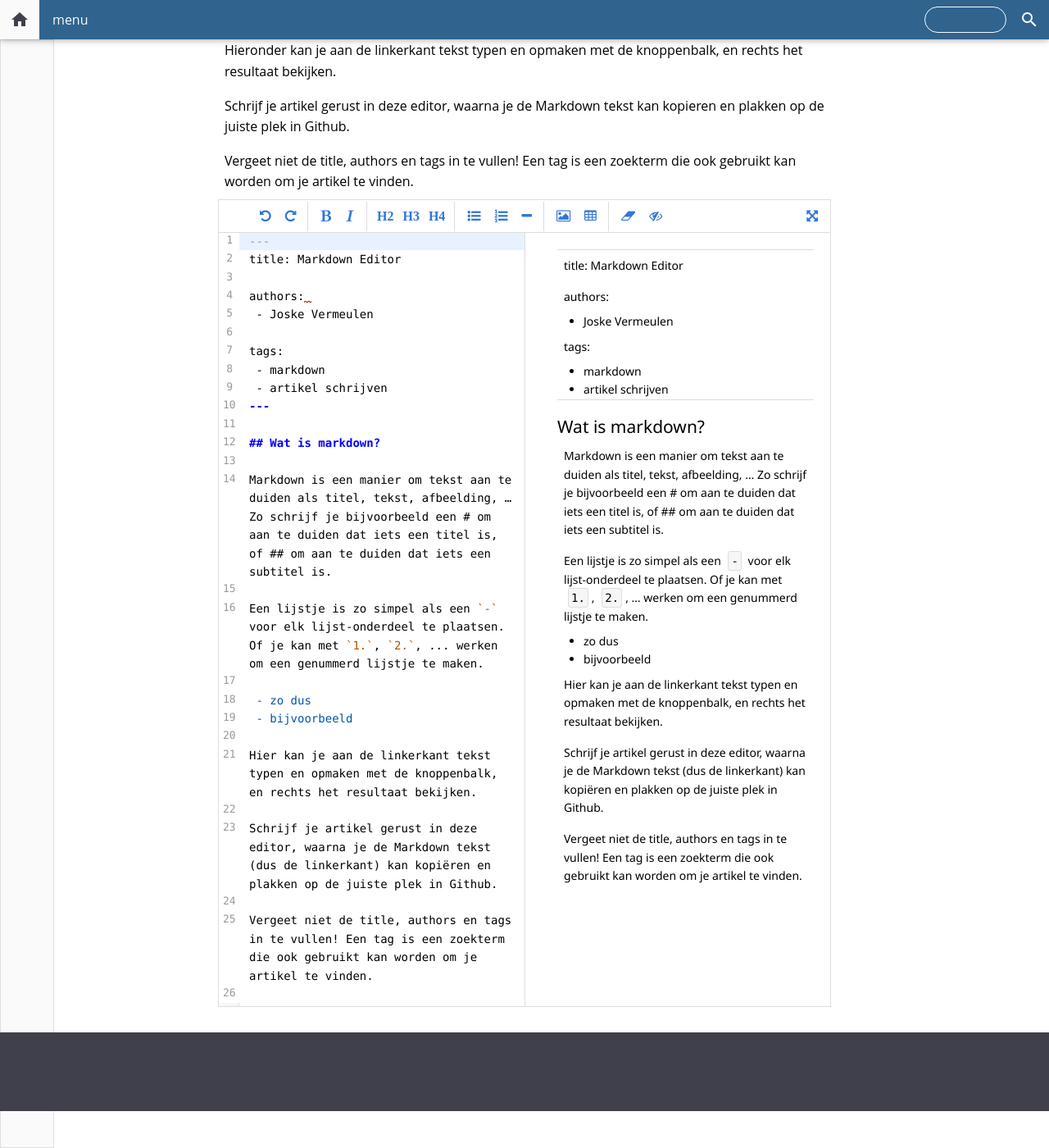
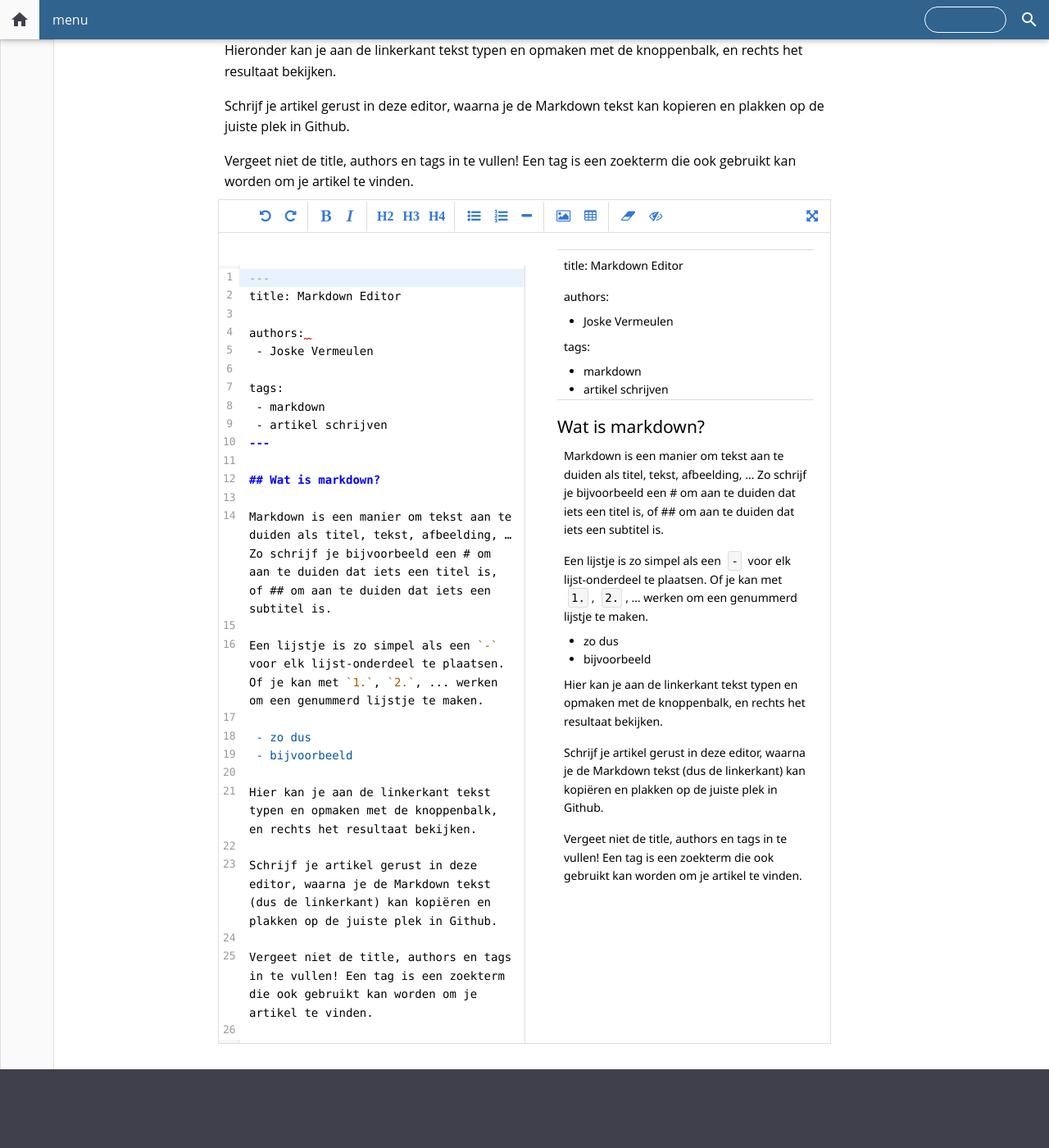
Before and after one commit to Pius-X-Antwerpen/digitale-leraar, a Jekyll site: the page built from markdown-editor.md, in a window 1280 px wide and 1400 px high, scrolled down 239 px. Shown: the whole window at 82% size. Built offline with Jekyll 4.4.1, drawn with Linux system fonts in a browser that asks for light colours.

Commit message:
Update editormd.css

```diff
--- a/editor.md/css/editormd.css
+++ b/editor.md/css/editormd.css
@@ -684,7 +684,7 @@
   font-size: 14px;
   font-family: "YaHei Consolas Hybrid", Consolas, "微软雅黑", "Meiryo UI", "Malgun Gothic", "Segoe UI", "Trebuchet MS", Helvetica, "Monaco", courier, monospace;
   line-height: 1.6;
-  margin-top: 35px;
+  margin-top: 80px;
 }
 .editormd .CodeMirror pre {
   font-size: 14px;
```
